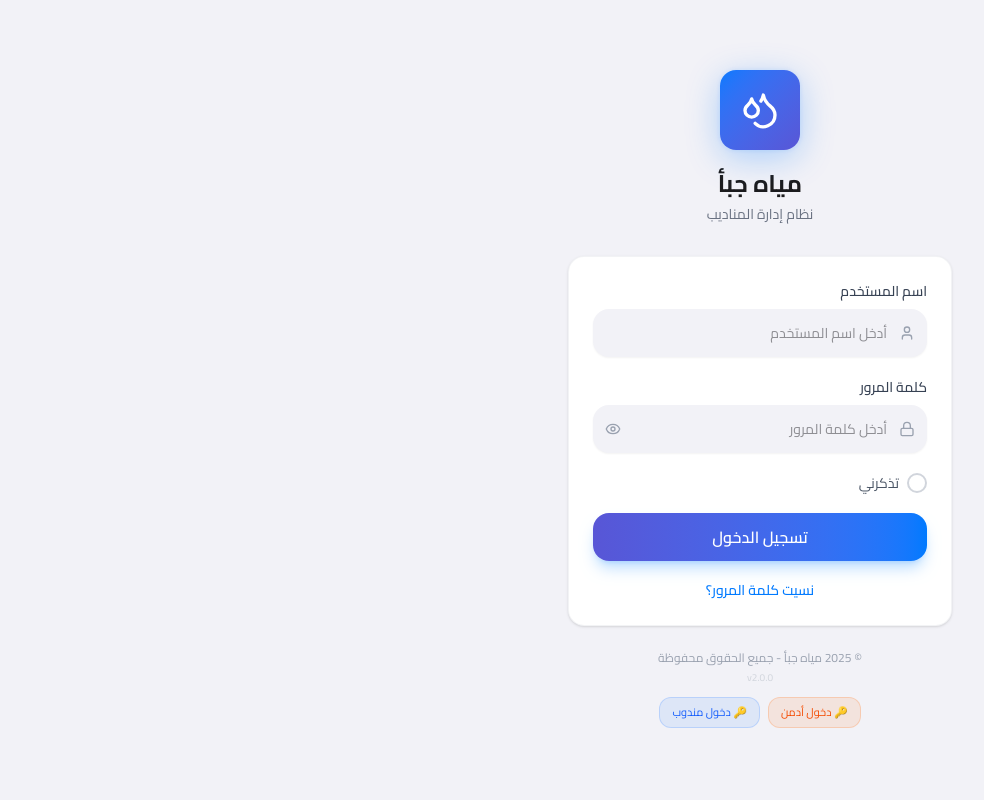
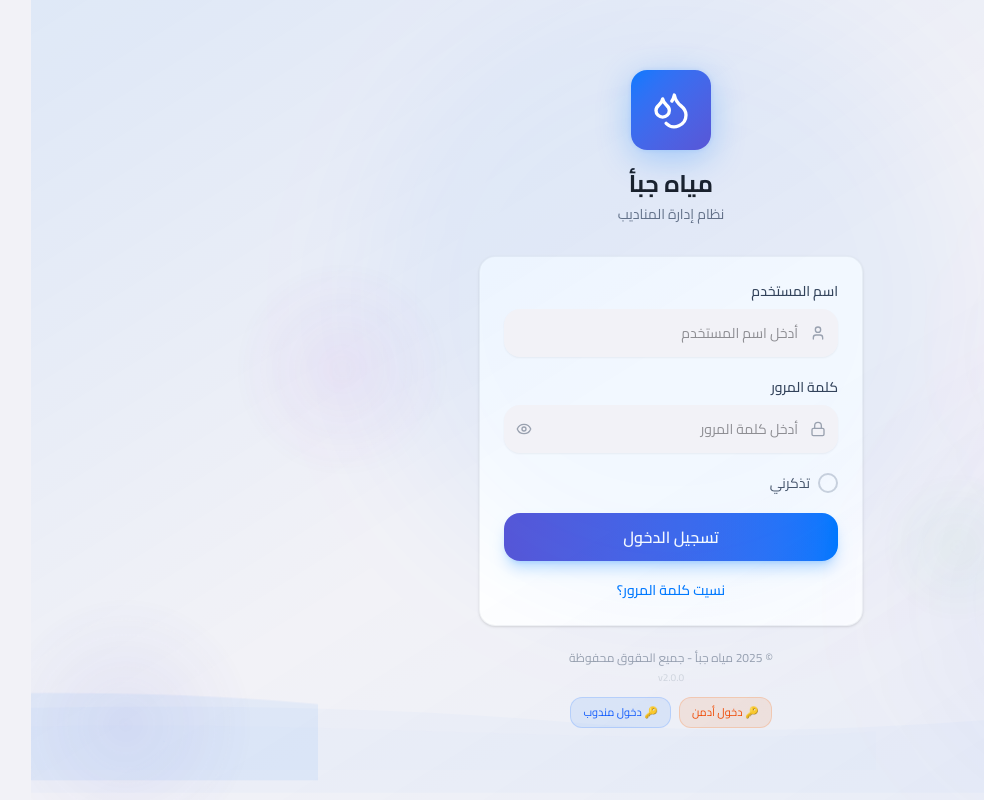
Before and after one commit to aliamer8144-commits/moyah-jaba-crm, a Next.js app: page / in a window 1280 px wide. Shown: the whole page, without its empty margins (0-984 px from the left). Built offline with nearby package versions, Linux system fonts and the light colour scheme.

Commit message:
a5496e1a-cb49-4826-bbbf-cd2bdec53021

```diff
--- a/src/components/app/login-page.tsx
+++ b/src/components/app/login-page.tsx
@@ -8,6 +8,114 @@ import { Input } from '@/components/ui/input';
 import { Button } from '@/components/ui/button';
 import { Label } from '@/components/ui/label';
 import { User, Lock, Eye, EyeOff, Droplets, Loader2 } from 'lucide-react';
+
+function WaterWaves() {
+  return (
+    <div className="absolute bottom-0 left-0 right-0 h-48 overflow-hidden pointer-events-none">
+      <svg
+        className="animate-water-wave absolute bottom-0 w-[200%] h-full"
+        viewBox="0 0 1440 200"
+        preserveAspectRatio="none"
+      >
+        <path
+          fill="rgba(0, 122, 255, 0.06)"
+          d="M0,100 C240,150 480,50 720,100 C960,150 1200,50 1440,100 L1440,200 L0,200 Z"
+        />
+      </svg>
+      <svg
+        className="animate-water-wave-2 absolute bottom-0 w-[200%] h-full"
+        viewBox="0 0 1440 200"
+        preserveAspectRatio="none"
+      >
+        <path
+          fill="rgba(0, 122, 255, 0.04)"
+          d="M0,120 C360,180 720,60 1080,120 C1260,150 1360,90 1440,120 L1440,200 L0,200 Z"
+        />
+      </svg>
+      <svg
+        className="animate-water-wave-3 absolute bottom-0 w-[200%] h-full"
+        viewBox="0 0 1440 200"
+        preserveAspectRatio="none"
+      >
+        <path
+          fill="rgba(0, 122, 255, 0.03)"
+          d="M0,140 C300,100 600,180 900,140 C1100,110 1300,170 1440,140 L1440,200 L0,200 Z"
+        />
+      </svg>
+    </div>
+  );
+}
+
+function FloatingBubbles() {
+  const bubbles = [
+    { size: 12, left: '10%', delay: '0s', duration: '8s' },
+    { size: 6, left: '22%', delay: '6.5s', duration: '12s' },
+    { size: 8, left: '35%', delay: '2s', duration: '10s' },
+    { size: 18, left: '48%', delay: '1s', duration: '7s' },
+    { size: 5, left: '60%', delay: '4s', duration: '11s' },
+    { size: 14, left: '72%', delay: '3s', duration: '9s' },
+    { size: 10, left: '85%', delay: '5s', duration: '8.5s' },
+    { size: 7, left: '92%', delay: '7s', duration: '13s' },
+    { size: 16, left: '5%', delay: '8s', duration: '9.5s' },
+    { size: 9, left: '55%', delay: '9s', duration: '10.5s' },
+    { size: 4, left: '40%', delay: '1.5s', duration: '14s' },
+    { size: 11, left: '65%', delay: '3.5s', duration: '8s' },
+  ];
+
+  return (
+    <div className="absolute inset-0 overflow-hidden pointer-events-none">
+      {bubbles.map((bubble, i) => (
+        <div
+          key={i}
+          className="absolute rounded-full"
+          style={{
+            width: bubble.size,
+            height: bubble.size,
+            left: bubble.left,
+            bottom: '-20px',
+            background: i % 3 === 0
+              ? 'radial-gradient(circle at 30% 30%, rgba(0, 122, 255, 0.25), rgba(0, 122, 255, 0.05))'
+              : i % 3 === 1
+                ? 'radial-gradient(circle at 30% 30%, rgba(88, 86, 214, 0.2), rgba(88, 86, 214, 0.04))'
+                : 'radial-gradient(circle at 30% 30%, rgba(175, 82, 222, 0.2), rgba(175, 82, 222, 0.04))',
+            animation: `bubbleFloat ${bubble.duration} ease-in-out ${bubble.delay} infinite`,
+          }}
+        />
+      ))}
+    </div>
+  );
+}
+
+function ParticleField() {
+  const particles = [
+    { size: 3, left: '8%', delay: '0s', duration: '6s' },
+    { size: 2, left: '20%', delay: '2s', duration: '8s' },
+    { size: 4, left: '42%', delay: '1s', duration: '7s' },
+    { size: 2, left: '58%', delay: '3s', duration: '9s' },
+    { size: 3, left: '78%', delay: '4s', duration: '6.5s' },
+    { size: 2, left: '90%', delay: '5s', duration: '7.5s' },
+    { size: 3, left: '30%', delay: '6s', duration: '10s' },
+    { size: 2, left: '68%', delay: '7s', duration: '8.5s' },
+  ];
+
+  return (
+    <div className="absolute inset-0 overflow-hidden pointer-events-none">
+      {particles.map((p, i) => (
+        <div
+          key={i}
+          className="absolute rounded-full bg-[#007AFF]/15"
+          style={{
+            width: p.size,
+            height: p.size,
+            left: p.left,
+            bottom: '-10px',
+            animation: `particleDrift ${p.duration} ease-in-out ${p.delay} infinite`,
+          }}
+        />
+      ))}
+    </div>
+  );
+}
 
 export function LoginPage() {
   const { setUser, setCurrentView } = useAppStore();
@@ -67,7 +175,19 @@ export function LoginPage() {
   };
 
   return (
-    <div className="min-h-screen flex items-center justify-center p-4 bg-[#f2f2f7] dark:bg-gray-950">
+    <div className="min-h-screen flex items-center justify-center p-4 relative overflow-hidden login-bg-particles dark:bg-gray-950">
+      {/* Background gradient layers */}
+      <div className="absolute inset-0 bg-gradient-to-br from-[#007AFF]/8 via-transparent to-[#007AFF]/5 dark:from-[#007AFF]/5 dark:to-[#007AFF]/3" />
+      <div className="absolute top-0 left-1/2 -translate-x-1/2 w-[600px] h-[600px] bg-[#007AFF]/5 dark:bg-[#007AFF]/8 rounded-full blur-3xl" />
+      <div className="absolute bottom-0 right-0 w-[400px] h-[400px] bg-[#5856D6]/3 dark:bg-[#5856D6]/5 rounded-full blur-3xl" />
+      <div className="absolute top-1/4 right-0 w-[300px] h-[300px] bg-[#AF52DE]/3 dark:bg-[#AF52DE]/5 rounded-full blur-3xl" />
+      <div className="login-particles-inner" />
+
+      {/* Water wave background */}
+      <WaterWaves />
+      <FloatingBubbles />
+      <ParticleField />
+
       <motion.div
         initial={{ opacity: 0, y: 20 }}
         animate={{ opacity: 1, y: 0 }}
```
